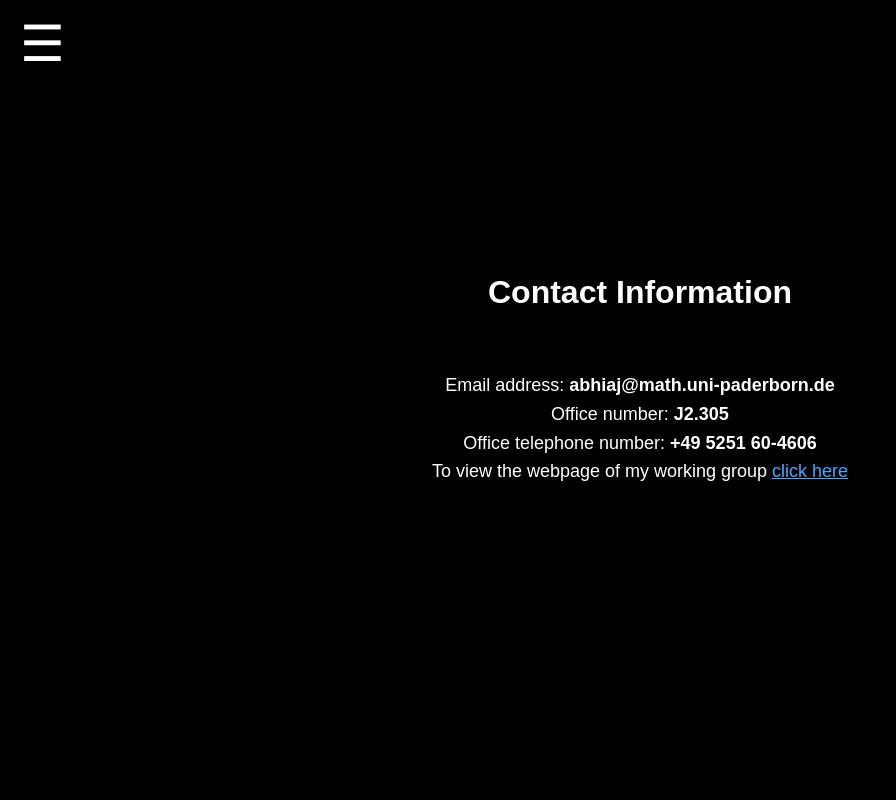
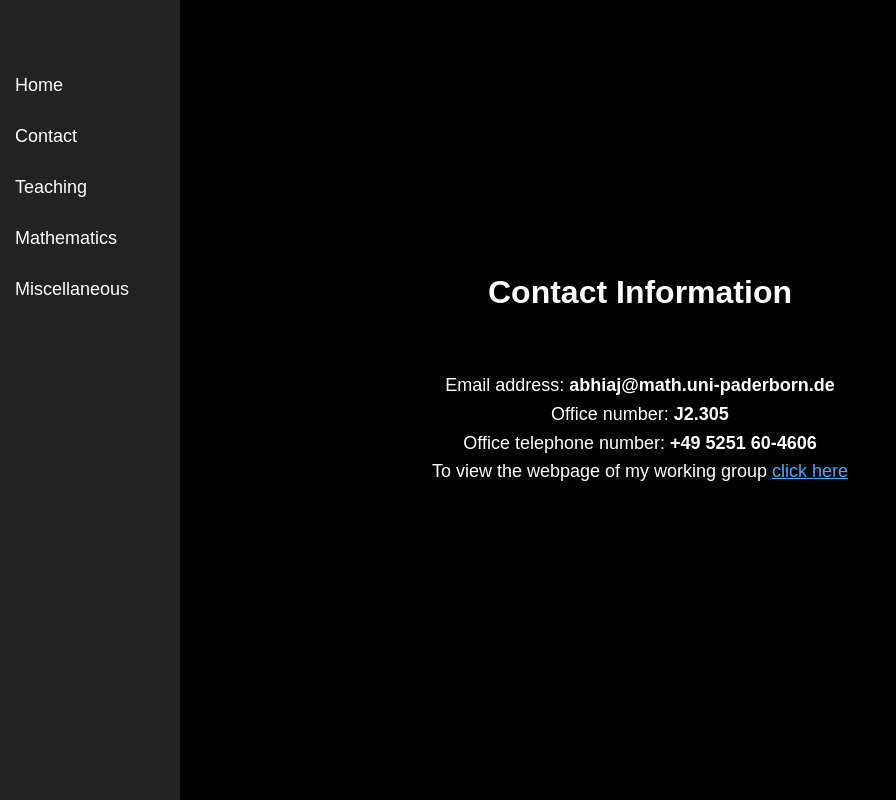
Before and after one commit to abhijitaj1997/abhijitaj1997.github.io, a plain HTML site: page contact.html in a window 1280 px wide. Shown: the whole page, without its empty margins (0-896 px from the left). Drawn offline with Linux system fonts and the light colour scheme.

Commit message:
Update contact.html

```diff
--- a/contact.html
+++ b/contact.html
@@ -60,31 +60,6 @@
             margin: 0;*/
         }
 
-        .sidebar {
-            position: fixed;
-            left: 0;
-            top: 0;
-
-            width: 200px;
-            height: 100vh;
-
-            background-color: #222;
-
-            padding-top: 30px;
-        }
-
-        .sidebar a {
-            display: block;
-            color: white;
-            text-decoration: none;
-
-            padding: 15px 20px;
-        }
-
-        .sidebar a:hover {
-            background-color: #444;
-        }
-
         .content {
             margin-left: 220px;
             padding: 30px;
@@ -94,49 +69,76 @@
             color: #4da6ff;
         }
 
-        /* container */
-        .menu-container {
-            position: relative;
+        /* --- NAVIGATION LOGIC --- */
+
+        .nav-area {
+            position: fixed;
+            top: 0;
+            left: 0;
+            /* 1. Make the trigger area small - just around the icon */
+            width: 70px;
+            height: 70px;
+            z-index: 1000;
+            /* background-color: rgba(255,0,0,0.2); */ /* Uncomment this to see the trigger box */
         }
 
-        /* hamburger icon */
-        .menu-icon {
-            font-size: 50px;
-            cursor: pointer;
-            position: fixed;
-            top: 15px;
-            left: 20px;
-            z-index: 1000;
+        /* 2. Expand the area ONLY when hovered so the sidebar stays open */
+        .nav-area:hover {
+            width: 200px;
+            height: 100vh;
         }
 
-        /* sidebar hidden by default */
+        .menu-icon {
+            position: absolute;
+            top: 20px;
+            left: 20px;
+            cursor: pointer;
+            transition: opacity 0.2s;
+        }
+
+        /* Drawing the hamburger bars */
+        .menu-icon div {
+            width: 35px;
+            height: 4px;
+            background-color: white;
+            margin: 6px 0;
+            border-radius: 2px;
+        }
+
         .sidebar {
             position: fixed;
             top: 0;
-            left: -200px; /* hidden off-screen */
+            left: -200px;
             width: 180px;
             height: 100vh;
             background-color: #222;
             padding-top: 60px;
-
-            transition: 0.3s;
+            transition: 0.3s ease-in-out;
+            z-index: 999;
         }
 
-        /* links */
         .sidebar a {
             display: block;
             color: white;
             text-decoration: none;
             padding: 15px;
+            font-size: 18px;
         }
 
         .sidebar a:hover {
             background-color: #444;
         }
 
-        /* SHOW sidebar when hovering menu area */
-        .menu-container:hover .sidebar {
-            left: 0;
+        /* --- THE HOVER ACTIONS --- */
+
+        /* When hovering the small corner area: */
+        .nav-area:hover .sidebar {
+            left: 0; /* Slide sidebar in */
+        }
+
+        .nav-area:hover .menu-icon {
+            opacity: 0; /* Hide hamburger */
+            pointer-events: none;
         }
 
     </style>
@@ -144,20 +146,22 @@
 
 <body>
 
-<div class="menu-container">
+    <div class="nav-area">
+        <!-- The Hamburger Symbol -->
+        <div class="menu-icon">
+            <div></div>
+            <div></div>
+            <div></div>
+        </div>
 
-    <!-- hamburger icon -->
-    <div class="menu-icon">☰</div>
-
-    <!-- sidebar -->
+        <!-- The Sidebar -->
         <div class="sidebar">
             <a href="home.html">Home</a>
-        <a href="events.html">Events</a>
+            <a href="contact.html">Contact</a>
             <a href="teaching.html">Teaching</a>
             <a href="mathematics.html">Mathematics</a>
             <a href="miscellaneous.html">Miscellaneous</a>
         </div>
-
     </div>
 
     <div class="container">
```
Lines whose indentation alone changed are shown as unchanged.
